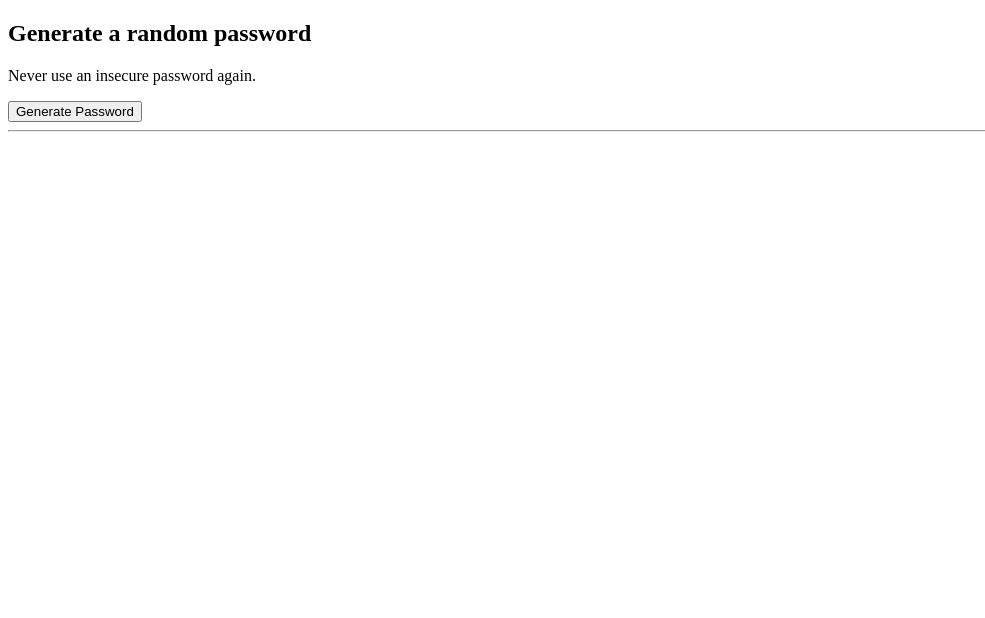
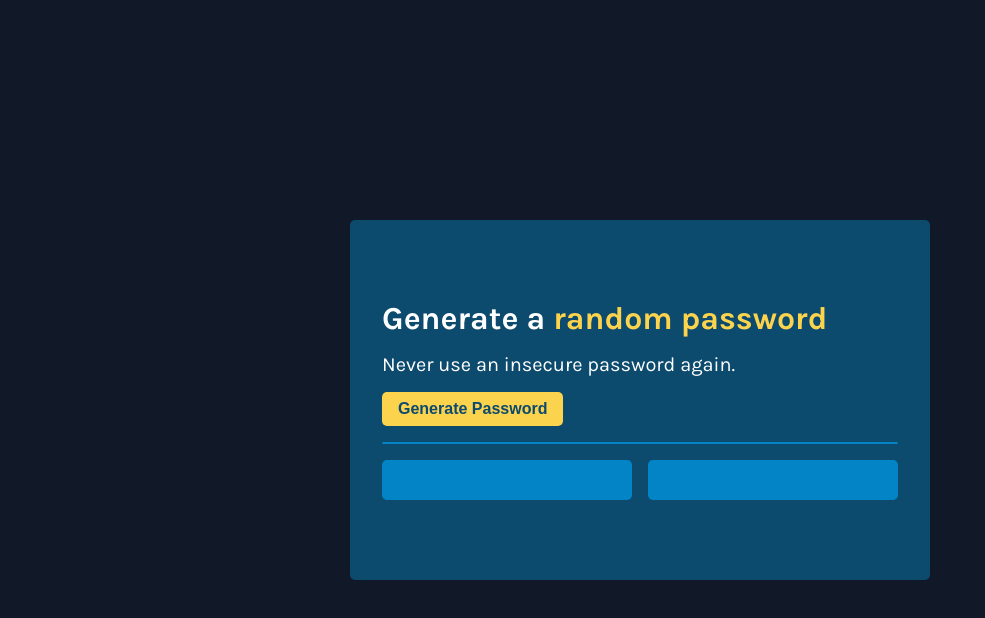
Before and after one commit to varonalearns/Password-Generator, a plain HTML site: page index.html in a window 1280 px wide. Shown: the whole page, without its empty margins (0-985 px from the left). Drawn offline with Linux system fonts and the light colour scheme.

Commit message:
Add CSS to match Figma design

```diff
--- a/index.html
+++ b/index.html
@@ -4,19 +4,23 @@
     <meta charset="UTF-8">
     <meta http-equiv="X-UA-Compatible" content="IE=edge">
     <meta name="viewport" content="width=device-width, initial-scale=1.0">
+    <!-- typograpy -->
+    <link rel="preconnect" href="https://fonts.googleapis.com">
+    <link rel="preconnect" href="https://fonts.gstatic.com" crossorigin>
+    <link href="https://fonts.googleapis.com/css2?family=Karla:wght@400;700&display=swap" rel="stylesheet">
     <!-- Styles -->
     <link rel="stylesheet" href="styles.css">
     <title>Password Generator</title>
 </head>
 <body>
     <section>
-        <div class="container">
-            <h1>Generate a <span class="colored-text">random password</span></h1>
+        <div class="content">
+            <h1>Generate a <span class="color-txt">random password</span></h1>
             <p>Never use an insecure password again.</p>
             <button>Generate Password</button>
         </div>
         <hr/>
-        <div class="container">
+        <div class="passwords">
             <p id="password-one"></p>
             <p id="password-two"></p>
         </div>
--- a/styles.css
+++ b/styles.css
@@ -0,0 +1,82 @@
+/*----------------------------------------------------------------------------
+    Mobile Design First
+------------------------------------------------------------------------------*/
+*, ::before, ::after {
+    margin: 0;
+    padding: 0;
+    box-sizing: border-box;
+}
+body {
+    font-family: 'Karla', sans-serif;
+    font-size: 20px;
+    display: flex;
+    justify-content: center;
+    align-items: center;
+    height: 100vh;
+    background-color: #111827;
+}
+section {
+    color: white;
+    background-color: #0C4A6E;
+    margin: auto 1rem;
+    border-radius: 5px;
+    padding: 5rem 2rem;
+}
+.content {
+    margin-bottom: 1rem;
+}
+h1 {
+    font-weight: 700;
+    font-size: 2rem;
+    margin-bottom: 1rem;
+}
+.color-txt {
+    color: #FCD34D;
+}
+.content p {
+    margin-bottom: 1rem;
+}
+button {
+    border: none;
+    background-color: #FCD34D;
+    color: #0C4A6E;
+    font-size: 1rem;
+    padding: 0.50rem 1rem;
+    border-radius: 5px;
+    font-weight: 700;
+}
+hr {
+    border: 1px solid #0284C7;
+    border-radius: 5px;
+}
+.passwords {
+    margin-top: 1rem;
+}
+.passwords p {
+    color: #FCD34D;
+    font-weight: bold;
+    background-color: #0284C7;
+    width: 100%;
+    height: 40px;
+    border-radius: 5px;
+    padding: 0.50rem 1rem;
+}
+#password-one {
+    margin-bottom: 1rem;
+}
+
+/*----------------------------------------------------------------------------
+    Tablet Design
+------------------------------------------------------------------------------*/
+@media screen and (min-width: 700px) {
+    .passwords {
+        display: flex;
+    }
+    .passwords p {
+        width: 250px;
+    }
+    #password-one {
+        margin-right: 1rem;
+        margin-bottom: 0;
+    }
+}
```
